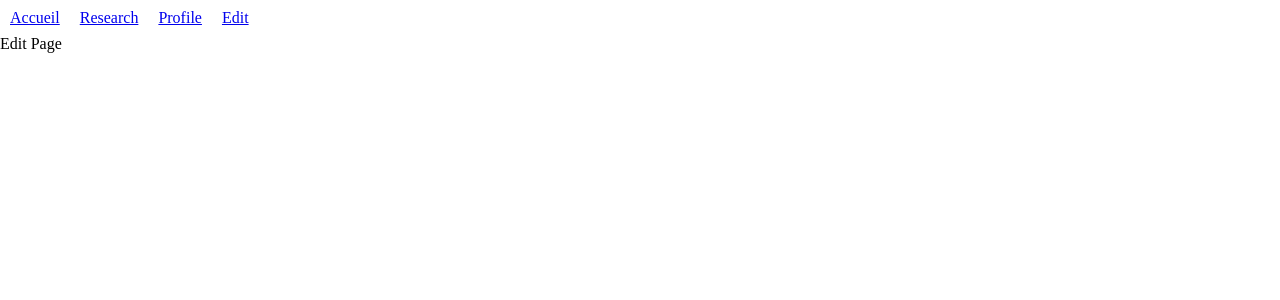
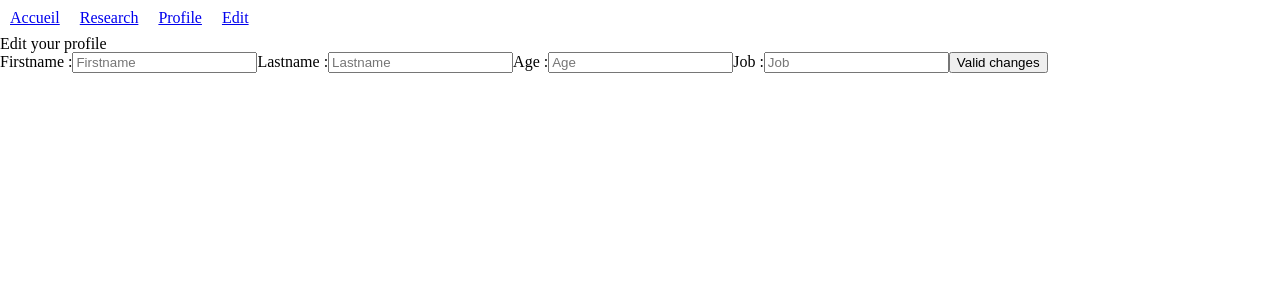
Before and after one commit to FrancoisNovais/vue-exercice-mise-en-pratique-2, a Vue app: page /edit in a window 1280 px wide. Shown: the top 300 px of the page. Built offline with nearby package versions, Linux system fonts and the light colour scheme.

Commit message:
EditView function

```diff
--- a/src/main.js
+++ b/src/main.js
@@ -16,6 +16,21 @@ const userInfos = ref({
   job: 'environmental scientist'
 })
 
-app.provide('GlobalStore', { userInfos: userInfos })
+const editProfile = (infos) => {
+  if (infos.firstname) {
+    userInfos.value.firstname = infos.firstname
+  }
+  if (infos.lastname) {
+    userInfos.value.lastname = infos.lastname
+  }
+  if (infos.age) {
+    userInfos.value.age = infos.age
+  }
+  if (infos.job) {
+    userInfos.value.job = infos.job
+  }
+}
+
+app.provide('GlobalStore', { userInfos: userInfos, editProfile: editProfile })
 
 app.mount('#app')
--- a/src/views/EditView.vue
+++ b/src/views/EditView.vue
@@ -1,7 +1,53 @@
-<script setup></script>
+<script setup>
+import { ref } from 'vue'
+
+import { inject } from 'vue'
+
+import { useRouter } from 'vue-router'
+
+const router = useRouter()
+
+const firstname = ref('')
+const lastname = ref('')
+const age = ref()
+const job = ref('')
+
+const Store = inject('GlobalStore')
+
+const handleSubmit = () => {
+  const newInfos = {
+    firstname: firstname.value,
+    lastname: lastname.value,
+    age: age.value,
+    job: job.value
+  }
+
+  Store.editProfile(newInfos)
+
+  router.push({ name: 'profile' })
+}
+</script>
 
 <template>
   <main>
-    <p>Edit Page</p>
+    <h1>Edit your profile</h1>
+
+    <form v-on:submit.prevent="handleSubmit">
+      <label for="firstname">Firstname :</label>
+      <input
+        type="text"
+        name="firstname"
+        id="firstname"
+        placeholder="Firstname"
+        v-model="firstname"
+      />
+      <label for="lastname">Lastname :</label>
+      <input type="text" name="lastname" id="lastname" placeholder="Lastname" v-model="lastname" />
+      <label for="age">Age :</label>
+      <input type="text" name="age" id="age" placeholder="Age" v-model="age" />
+      <label for="job">Job :</label>
+      <input type="text" name="job" id="job" placeholder="Job" v-model="job" />
+      <button>Valid changes</button>
+    </form>
   </main>
 </template>
```
